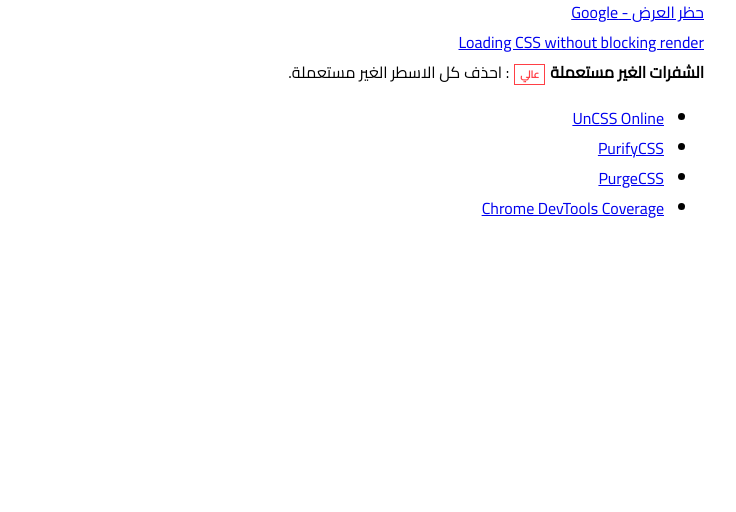
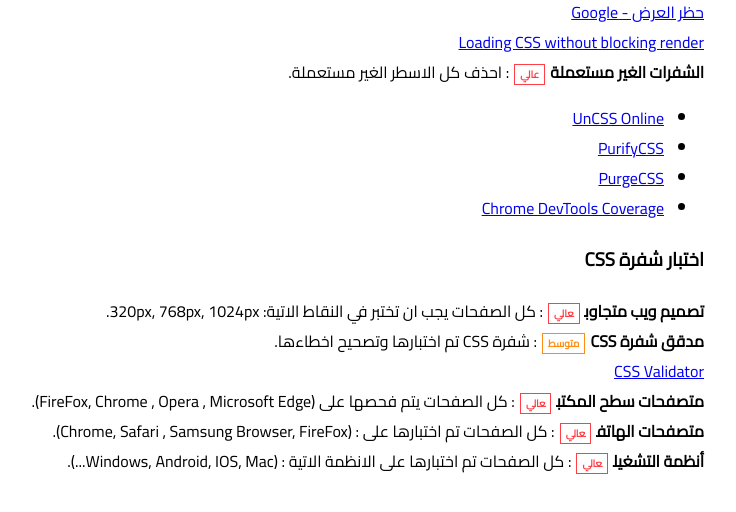
Before and after one commit to iAbdullahWaleed/FrontEnd-Checklist-de, a plain HTML site: page index.html in a window 1280 px wide. Shown: the part 6871-7383 px from the top of the page, without its empty margins (521-1257 px from the left). Drawn offline with Linux system fonts and the light colour scheme.

Commit message:
Update index.html

```diff
--- a/index.html
+++ b/index.html
@@ -216,15 +216,14 @@
             <li><a href="https://github.com/FullHuman/purgecss">PurgeCSS</a></li>
             <li><a href="https://developers.google.com/web/updates/2017/04/devtools-release-notes#coverage">Chrome DevTools Coverage</a></li>
         </ul>
-
-
-
-
-
-
-
-
-
+        <h3>اختبار شفرة CSS</h3>
+        <span class="high-icon">تصميم ويب متجاوب</span><span>: كل الصفحات يجب ان تختبر في النقاط الاتية: 320px, 768px, 1024px.</span><br/>
+        <span class="medium-icon">مدقق شفرة CSS</span><span>: شفرة CSS تم اختبارها وتصحيح اخطاءها.</span><br/>
+        <a href="https://jigsaw.w3.org/css-validator/">CSS Validator</a><br/>
+        <span class="high-icon">متصفحات سطح المكتب</span><span>: كل الصفحات يتم فحصها على (FireFox, Chrome , Opera , Microsoft Edge).</span><br/>
+        <span class="high-icon">متصفحات الهاتف</span><span>: كل الصفحات تم اختبارها على : (Chrome, Safari , Samsung Browser, FireFox).</span><br/>
+        <span class="high-icon">أنظمة التشغيل</span><span>: كل الصفحات تم اختبارها على الانظمة الاتية : (Windows, Android, IOS, Mac...).</span>
+        <span></span>
 
 
 
```
